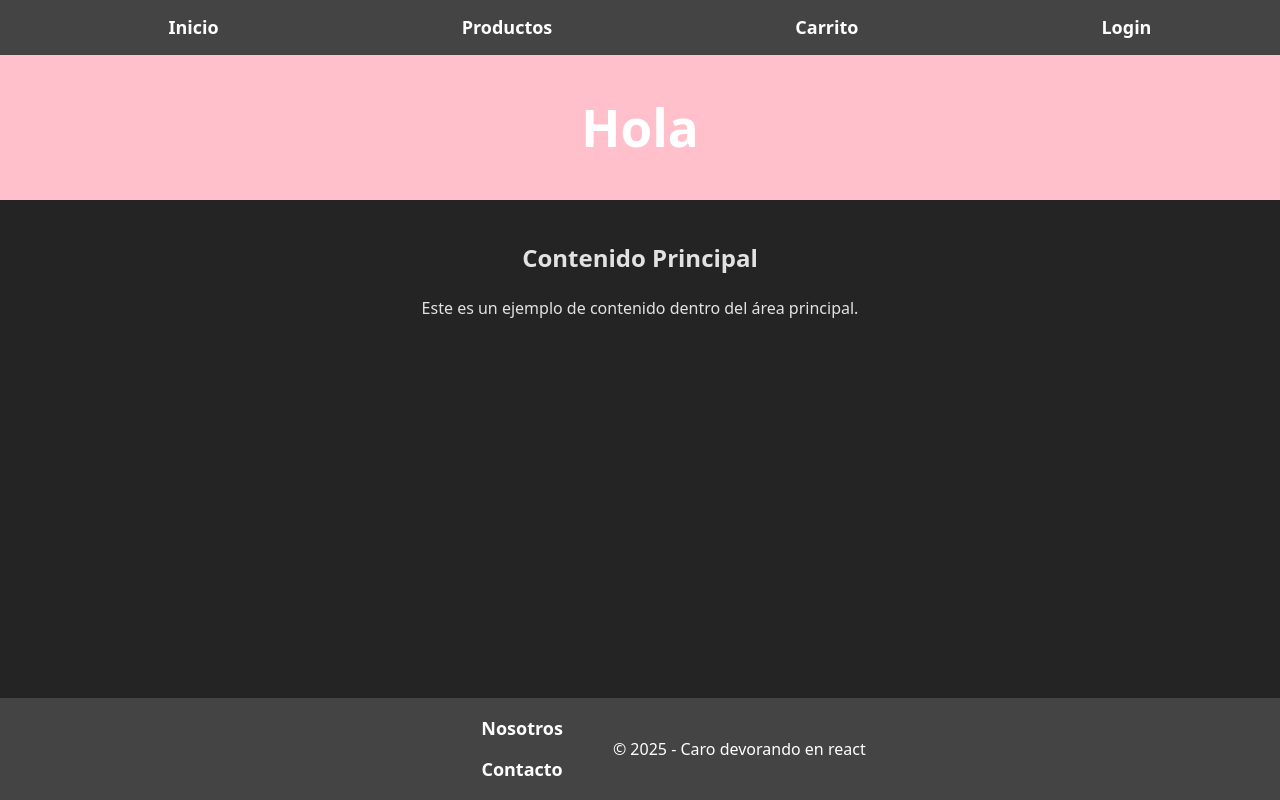
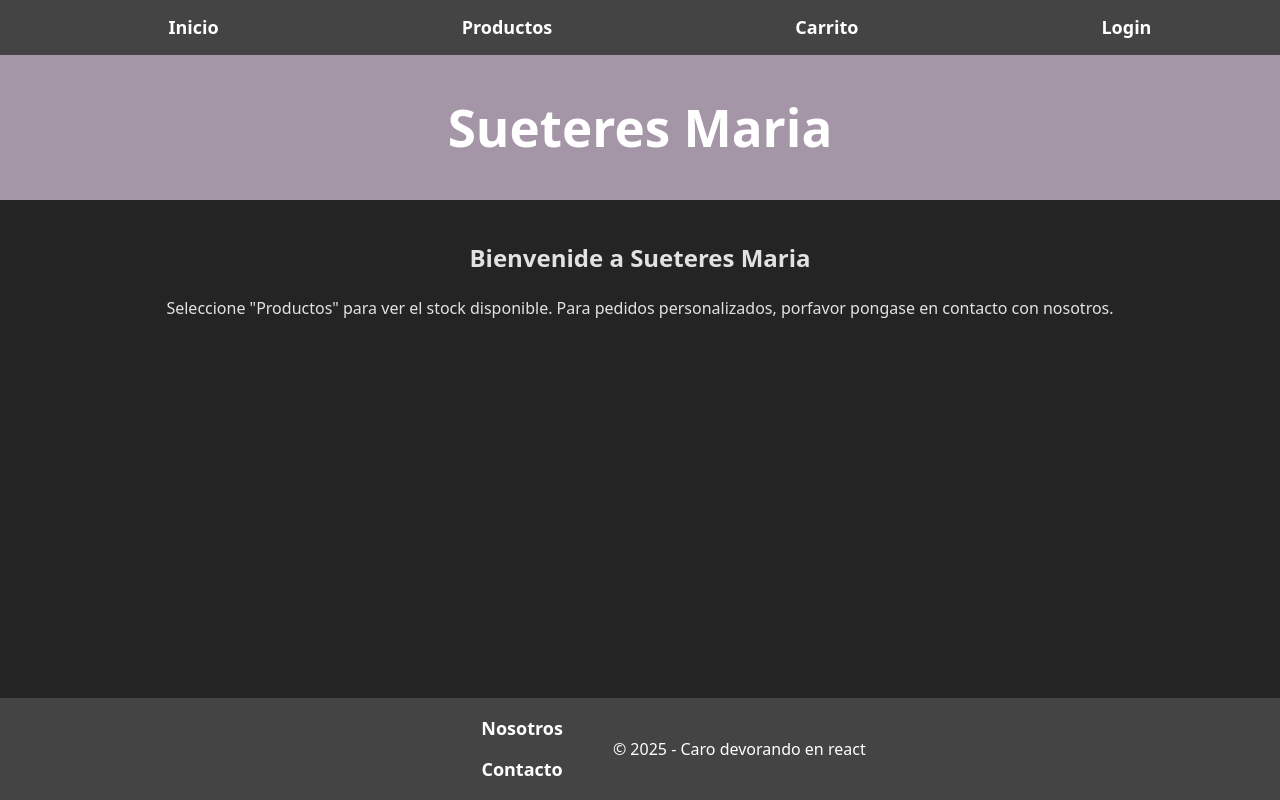
Before and after one commit to caroblanco/REACT---PROYECTO-PRE-ENTREGA, a React (Vite) app in the folder preentrega/: page / in a window 1280 px wide. Built offline with nearby package versions, Linux system fonts and the light colour scheme.

Commit message:
sueteres

```diff
--- a/preentrega/src/components/Contacto.jsx
+++ b/preentrega/src/components/Contacto.jsx
@@ -5,6 +5,7 @@ function Contacto() {
       <ul>
         <a href="https://www.linkedin.com/in/carolina-blanco-/" target="_blank" rel="noopener noreferrer">Linkedin profile</a>
       </ul>
+      <p>Si deseas ponerte en contacto conmigo, no dudes en escribirme a carolina.blancos@gmail.com.</p>
     </div>
   );
 }
--- a/preentrega/src/components/Header.jsx
+++ b/preentrega/src/components/Header.jsx
@@ -3,8 +3,8 @@ import React from 'react';
 
 function Header() {
     return (
-        <header style={{ backgroundColor: "pink", padding: "10px", textAlign: "center", color: "white" }}>
-            <h1>Hola</h1>
+        <header style={{ backgroundColor: "rgb(164, 149, 167)", padding: "10px", textAlign: "center", color: "white" }}>
+            <h1>Sueteres Maria</h1>
         </header>
     );
 }
--- a/preentrega/src/components/Main.jsx
+++ b/preentrega/src/components/Main.jsx
@@ -2,8 +2,8 @@ import React from 'react';
 function Main() {
     return (
         <main style={{ padding: "20px" }}>
-            <h2>Contenido Principal</h2>
-            <p>Este es un ejemplo de contenido dentro del área principal.</p>
+            <h2>Bienvenide a Sueteres Maria</h2>
+            <p>Seleccione "Productos" para ver el stock disponible. Para pedidos personalizados, porfavor pongase en contacto con nosotros.</p>
         </main>
     );
 }
```
